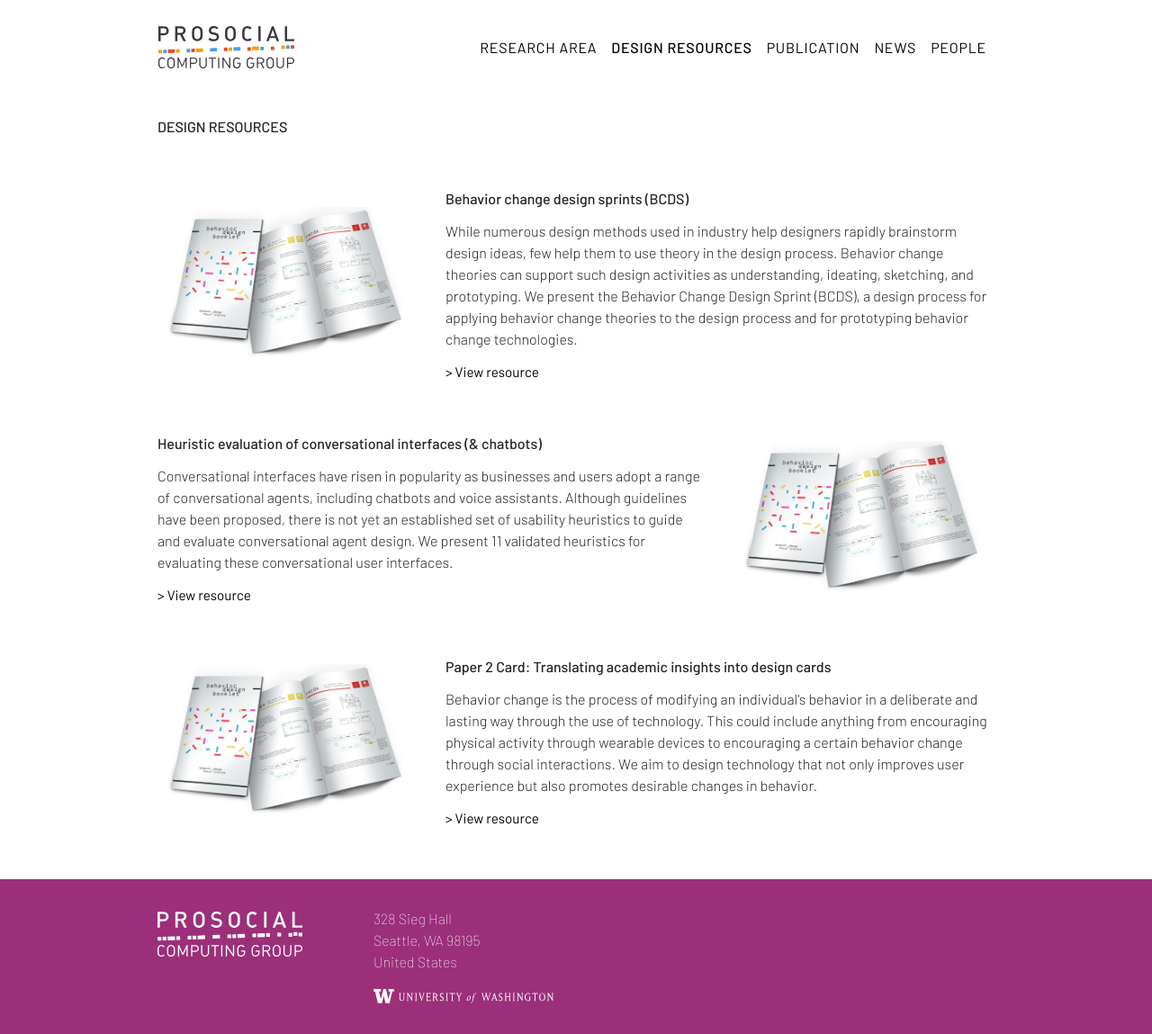
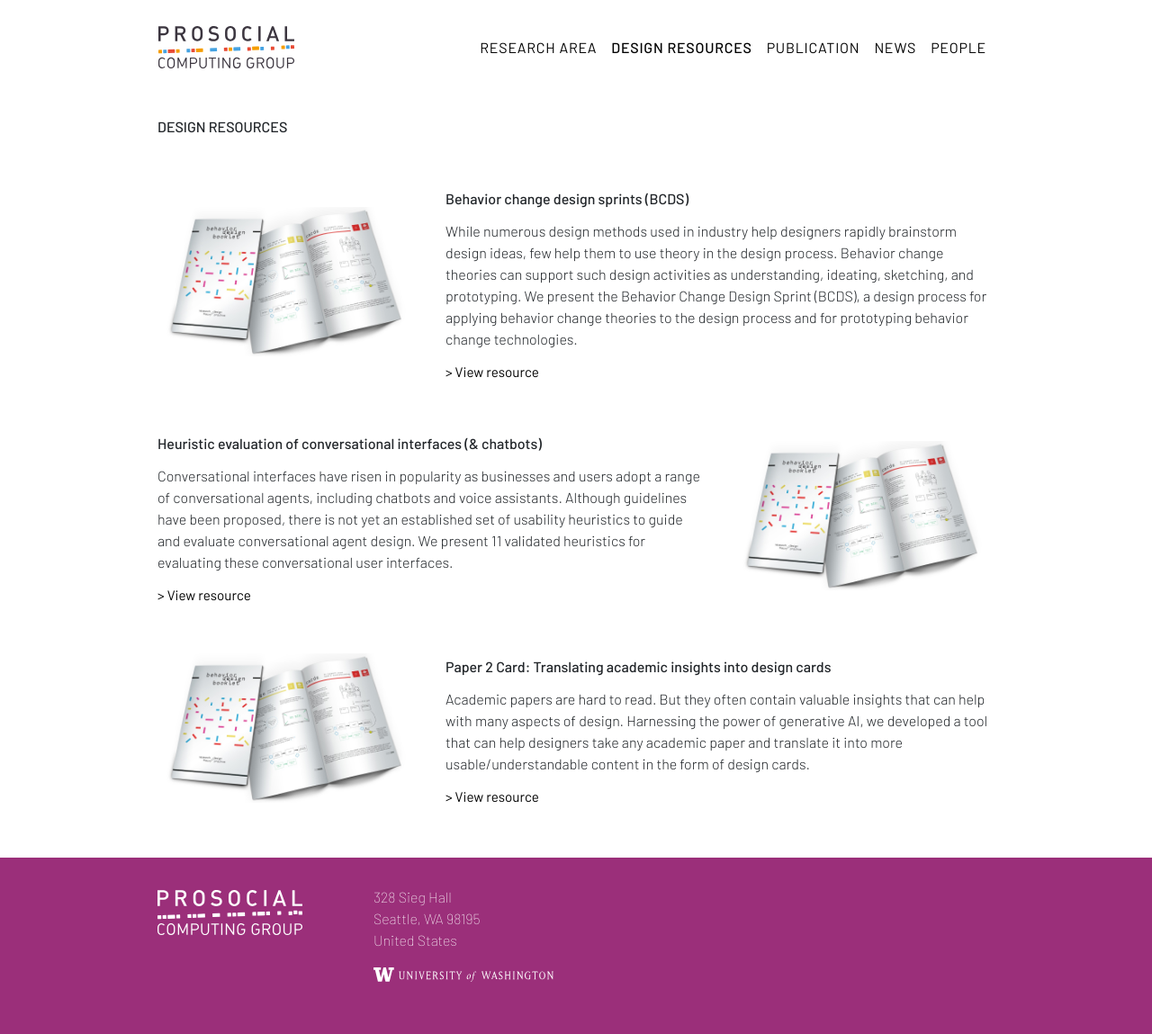
Before and after one commit to prosociallab/prosociallab.github.io, a Jekyll site: the page built from resources/index.html, in a window 1280 px wide. Shown: the whole page at 90% size. Built offline with Jekyll 4.4.1, drawn with Linux system fonts in a browser that asks for light colours; after the commit the page ends 1125 px from its top, so only the background shows below that.

Commit message:
added content for paper2card

```diff
--- a/_data/resources.yml
+++ b/_data/resources.yml
@@ -13,7 +13,7 @@ resource:
     image: "BCDS_small.jpg"
   - title: "Paper 2 Card: Translating academic insights into design cards"
     contributors : "Donghoon Shin, Gary Hsieh"
-    description: "Behavior change is the process of modifying an individual's behavior in a deliberate and lasting way through the use of technology. This could include anything from encouraging physical activity through wearable devices to encouraging a certain behavior change through social interactions. We aim to design technology that not only improves user experience but also promotes desirable changes in behavior."
+    description: "Academic papers are hard to read. But they often contain valuable insights that can help with many aspects of design. Harnessing the power of generative AI, we developed a tool that can help designers take any academic paper and translate it into more usable/understandable content in the form of design cards. "
     category: "CAs"
     project_path: "Paper2Card"
     image: "BCDS_small.jpg"
--- /dev/null
+++ b/resources/Paper2Card/index.html
@@ -0,0 +1,26 @@
+---
+layout: default
+title: Design Resources
+---
+
+{% assign resources = site.data.resources.resource %}
+
+<div class="container py-4">
+    <div class="row my-4 justify-content-center">
+        <div class="col-lg-8 col-sm-12 col-md-10">
+            <p style="font-weight: 500 !important; text-transform: uppercase;">Paper 2 Card tool</p>
+            Translating academic insights into design cards
+        </div>
+        <div class="col-lg-8 col-sm-12 col-md-10 my-4">
+            <img src="/assets/images/resources/BCDS.jpg" style='height: 100%; width: 100%; object-fit: contain'>
+        </div>
+        <div class="col-lg-8 col-sm-12 col-md-10 mt-2">
+            We developed a tool that allows you to translate any academic papers into a card-based resource that can help with your design problems. This tool attemps to help make scholarly research more accessible, and is inspired by the growing set of card-based design tools, or <a href="{{ '/assets/pdf/publications/hsieh-CHI2023-designcards.pdf' | relative_url }}">design cards</a>. Our <a href="{{ '/assets/pdf/publications/shin-CHI2024-paper2card.pdf' | relative_url }}">paper</a> was published at the ACM Conference on Human Factors in Computing Systems</a>.
+        </div>
+    </div>
+    <div class="row justify-content-center">
+        <div class="col-lg-8 col-sm-12 col-md-10">
+            Try out our <a href="https://paper2card.com">tool</a>!
+        </div>
+    </div>
+</div>
```
